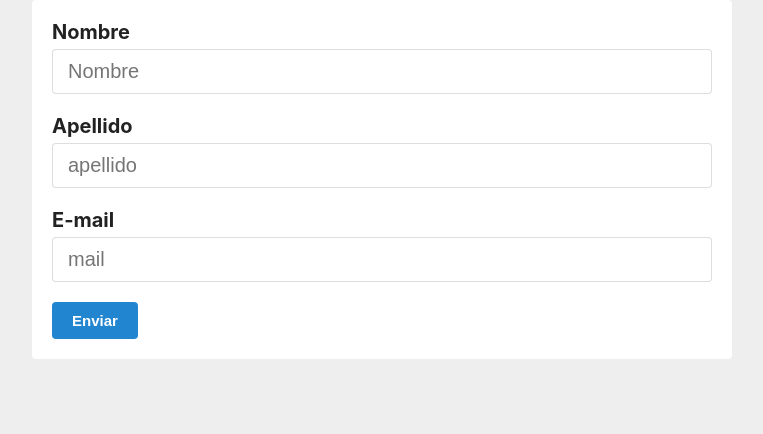
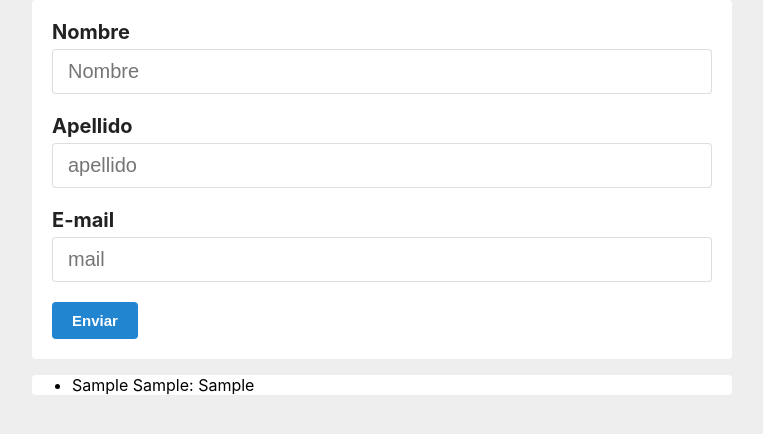
Before and after one commit to guillermo-conde/gestor-usuarios, a React (Create React App) app: page / in a window 1280 px wide. Both pictures are taken after typing "Sample", "Sample", "Sample" into the empty fields and a click on the button "Enviar". Shown: the top 434 px of the page, without its empty margins (258-1021 px from the left). Built offline with nearby package versions, Linux system fonts and the light colour scheme.

Commit message:
Mostrando usuarios en la interfaz

```diff
--- a/src/App.js
+++ b/src/App.js
@@ -46,6 +46,14 @@ function App() {
           </form>
         </div>
       </Card>
+
+      <Card>
+        <ul>
+          {usuarios.map(x =>
+            <li key={x.email}>{`${x.nombre} ${x.apellido}: ${x.mail}`}</li>
+          )}
+        </ul>
+      </Card>
     </Container>
 
   );
```
